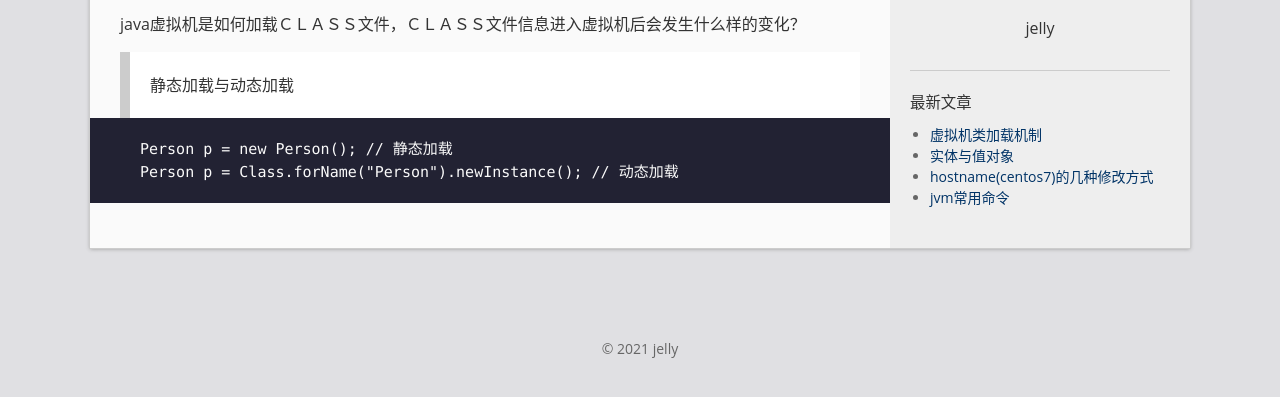
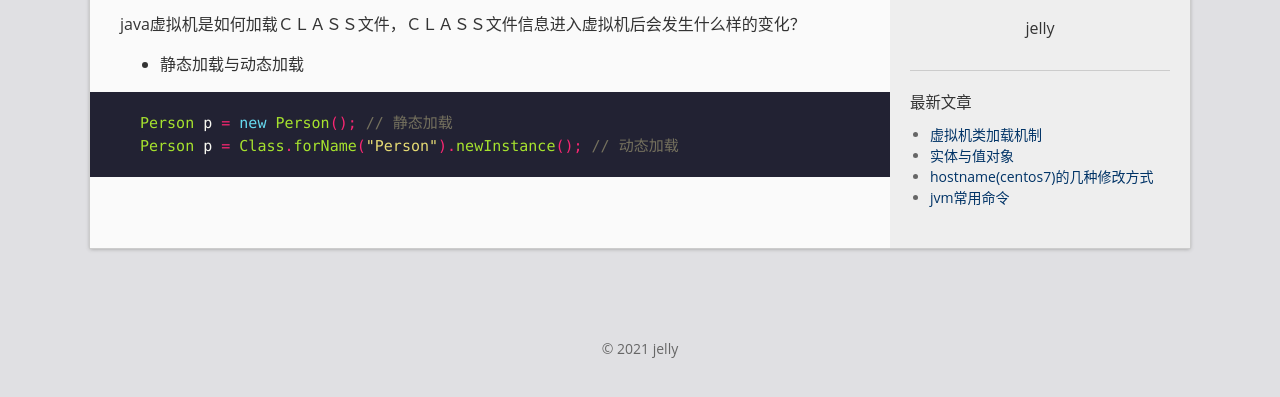
Before and after one commit to jelly-wzj/bigdata, a Jekyll site: the page built from _posts/2021-04-11-jvm之虚拟机类加载机制.md, in a window 1280 px wide, cut to the strip 261-658 px from the top of the page. Built offline with Jekyll 4.4.1, drawn with Linux system fonts in a browser that asks for light colours.

Commit message:
init blog

````diff
--- a/_posts/2021-04-11-jvm之虚拟机类加载机制.md
+++ b/_posts/2021-04-11-jvm之虚拟机类加载机制.md
@@ -10,7 +10,9 @@ java虚拟机是如何加载ＣＬＡＳＳ文件，ＣＬＡＳＳ文件信息
 
 
 
-> 静态加载与动态加载
+* 静态加载与动态加载
 
-    Person p = new Person(); // 静态加载
-    Person p = Class.forName("Person").newInstance(); // 动态加载
+```java
+Person p = new Person(); // 静态加载
+Person p = Class.forName("Person").newInstance(); // 动态加载
+```
````
